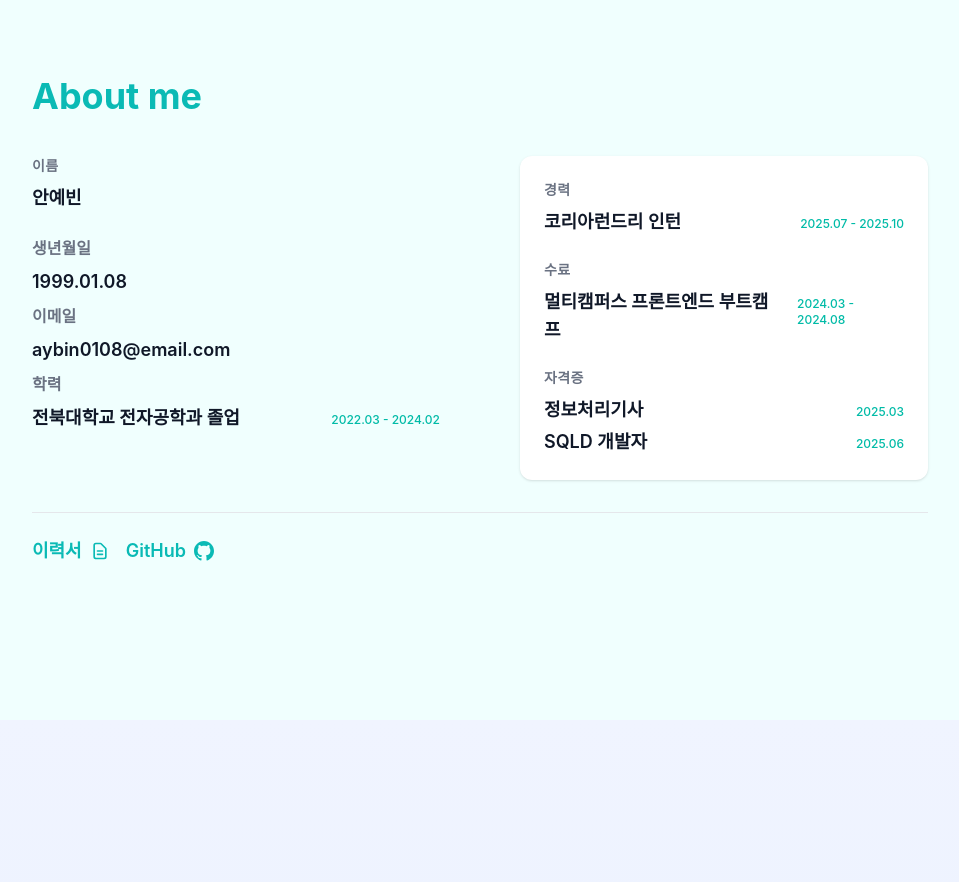
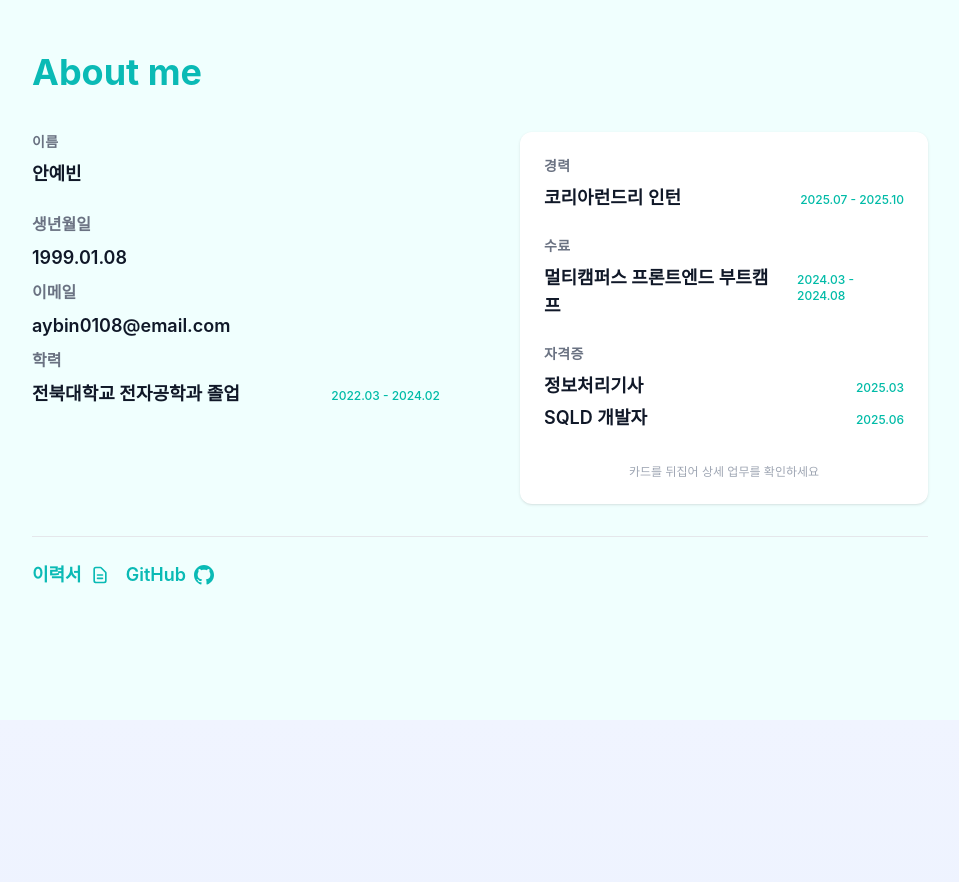
Before and after one commit to mewmaze/anyebin-portfolio, a Next.js app: page / in a window 1280 px wide. Shown: the part 880-1762 px from the top of the page, without its empty margins (160-1119 px from the left). Built offline with nearby package versions, Linux system fonts and the light colour scheme.

Commit message:
feat: 인턴 상세 설명 카드 기능 추가

```diff
--- a/src/app/globals.css
+++ b/src/app/globals.css
@@ -16,6 +16,10 @@ body {
   .preserve-3d {
     transform-style: preserve-3d;
   }
+  .backface-hidden {
+    backface-visibility: hidden;
+    -webkit-backface-visibility: hidden;
+  }
 }
 
 html {
--- a/src/components/AboutSection.tsx
+++ b/src/components/AboutSection.tsx
@@ -1,8 +1,11 @@
 "use client";
 import { motion } from "framer-motion";
+import { useState } from "react";
 import Image from "next/image";
 
 export default function AboutSection() {
+  const [isHovered, setIsHovered] = useState(false);
+
   return (
     <section
       className="min-h-screen flex items-center justify-center px-6 py-20"
@@ -61,13 +64,26 @@ export default function AboutSection() {
             </div>
           </motion.div>
 
-          {/* 오른쪽: 수료 / 자격증 / 경력 */}
+          {/* 오른쪽: 카드 플립 (앞: 경력 요약 / 뒤: 인턴 상세) */}
           <motion.div
             initial={{ opacity: 0, x: 20 }}
             whileInView={{ opacity: 1, x: 0 }}
             transition={{ duration: 0.6 }}
-            className="space-y-6 bg-white rounded-xl shadow-sm p-6"
           >
+            <div
+              className="relative cursor-pointer"
+              style={{ perspective: "1000px" }}
+              onMouseEnter={() => setIsHovered(true)}
+              onMouseLeave={() => setIsHovered(false)}
+            >
+              <motion.div
+                className="preserve-3d relative w-full"
+                initial={false}
+                animate={{ rotateY: isHovered ? 180 : 0 }}
+                transition={{ duration: 0.6, ease: "easeInOut" }}
+              >
+              {/* 앞면: 경력 / 수료 / 자격증 요약 */}
+              <div className="backface-hidden space-y-6 bg-white rounded-xl shadow-sm p-6 w-full">
                 <div className="space-y-2">
                   <p className="text-sm font-semibold text-gray-500 uppercase tracking-wide">
                     경력
@@ -96,7 +112,6 @@ export default function AboutSection() {
                     </p>
                   </div>
                 </div>
-
                 <div className="space-y-2">
                   <p className="text-sm font-semibold text-gray-500 uppercase tracking-wide">
                     자격증
@@ -119,6 +134,91 @@ export default function AboutSection() {
                       </span>
                     </li>
                   </ul>
+                </div>
+                <motion.p
+                  className="text-xs text-center text-gray-400 pt-2"
+                  animate={{ opacity: [1, 0.3, 1] }}
+                  transition={{ duration: 2, repeat: Infinity, ease: "easeInOut" }}
+                >
+                  카드를 뒤집어 상세 업무를 확인하세요
+                </motion.p>
+              </div>
+
+              {/* 뒷면: 코리아런드리 인턴 상세 */}
+              <div
+                className="backface-hidden absolute inset-0 bg-white rounded-xl shadow-sm p-6 w-full overflow-y-auto"
+                style={{ transform: "rotateY(180deg)" }}
+              >
+                <div className="space-y-4">
+                  <div>
+                    <div className="flex items-baseline justify-between gap-4">
+                      <p className="text-base md:text-lg font-bold text-gray-900">
+                        코리아런드리 인턴
+                      </p>
+                      <p className="text-xs font-medium text-teal-500">
+                        2025.07 - 2025.10
+                      </p>
+                    </div>
+                  </div>
+
+                  <div className="space-y-1">
+                    <p className="text-sm font-semibold text-gray-500 uppercase tracking-wide">
+                      기술스택
+                    </p>
+                    <div className="flex flex-wrap gap-2">
+                      {["React.js", "JavaScript", "MUI"].map((tech) => (
+                        <span
+                          key={tech}
+                          className="px-2.5 py-0.5 text-xs font-medium rounded-full"
+                          style={{
+                            backgroundColor: "#e6fffe",
+                            color: "#0ABAB5",
+                          }}
+                        >
+                          {tech}
+                        </span>
+                      ))}
+                    </div>
+                  </div>
+
+                  <div className="space-y-1.5">
+                    <p className="text-sm font-semibold text-gray-500 uppercase tracking-wide">
+                      담당 업무
+                    </p>
+                    <ul className="space-y-1 text-sm text-gray-700 leading-relaxed">
+                      <li className="flex gap-1.5">
+                        <span className="text-teal-500 mt-0.5 shrink-0">&#8226;</span>
+                        점주용 광고 슬롯 생성/수정 기능 개발
+                      </li>
+                      <li className="flex gap-1.5">
+                        <span className="text-teal-500 mt-0.5 shrink-0">&#8226;</span>
+                        페이지별 권한 분리 및 접근 제어 구현
+                      </li>
+                      <li className="flex gap-1.5">
+                        <span className="text-teal-500 mt-0.5 shrink-0">&#8226;</span>
+                        테이블 UI 개선 (전체 선택, 페이지네이션)
+                      </li>
+                      <li className="flex gap-1.5">
+                        <span className="text-teal-500 mt-0.5 shrink-0">&#8226;</span>
+                        네비게이션 및 Breadcrumb 로직 개선
+                      </li>
+                      <li className="flex gap-1.5">
+                        <span className="text-teal-500 mt-0.5 shrink-0">&#8226;</span>
+                        사용자 인증 상태 관리 개선 (useReducer)
+                      </li>
+                      <li className="flex gap-1.5">
+                        <span className="text-teal-500 mt-0.5 shrink-0">&#8226;</span>
+                        9건의 버그 수정 및 코드 리뷰 참여
+                      </li>
+                      <li className="flex gap-1.5">
+                        <span className="text-teal-500 mt-0.5 shrink-0">&#8226;</span>
+                        Jira, Slack, GitHub 기반 실무 협업
+                      </li>
+                    </ul>
+                  </div>
+                </div>
+              </div>
+              </motion.div>
             </div>
           </motion.div>
         </div>
```
Lines whose indentation alone changed are shown as unchanged.
